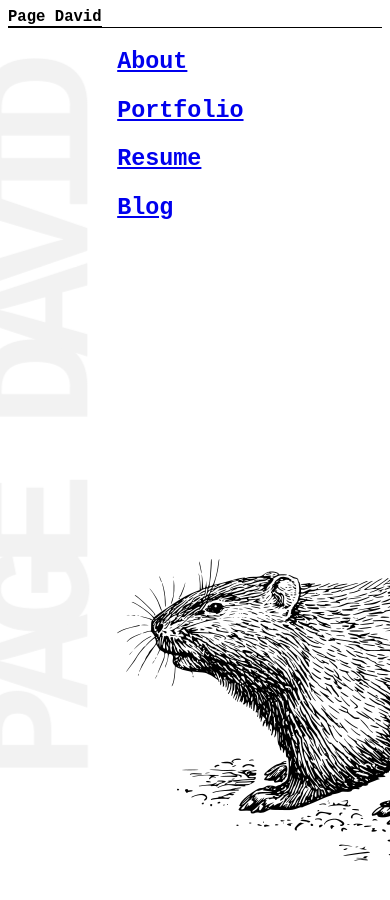
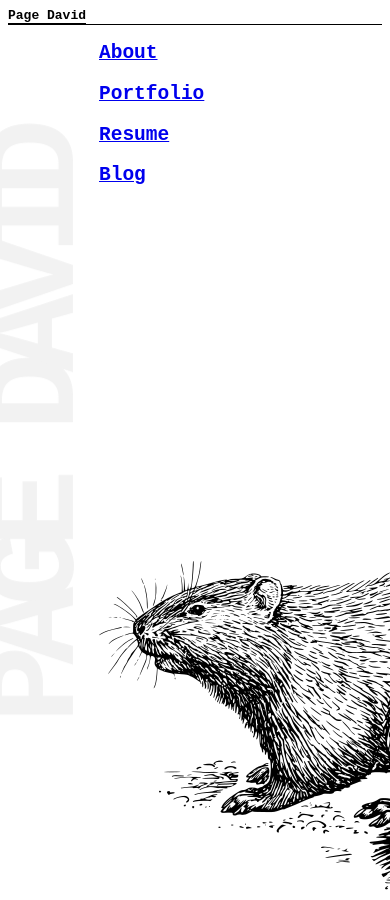
Before and after one commit to pagedavid/pagedavid.github.io, a Jekyll site: the page built from index.md, in a window 390 px wide. Built offline with Jekyll 4.4.1, drawn with Linux system fonts in a browser that asks for light colours.

Commit message:
media query for font size 100%

```diff
--- a/_sass/brutal/_layout.scss
+++ b/_sass/brutal/_layout.scss
@@ -26,6 +26,9 @@ header, footer {
 }
 
 @media screen and (max-width: 600px) {
+  html {
+    font-size: 100% !important;
+  }
   main {
     margin-left: 0em;
   }
```
